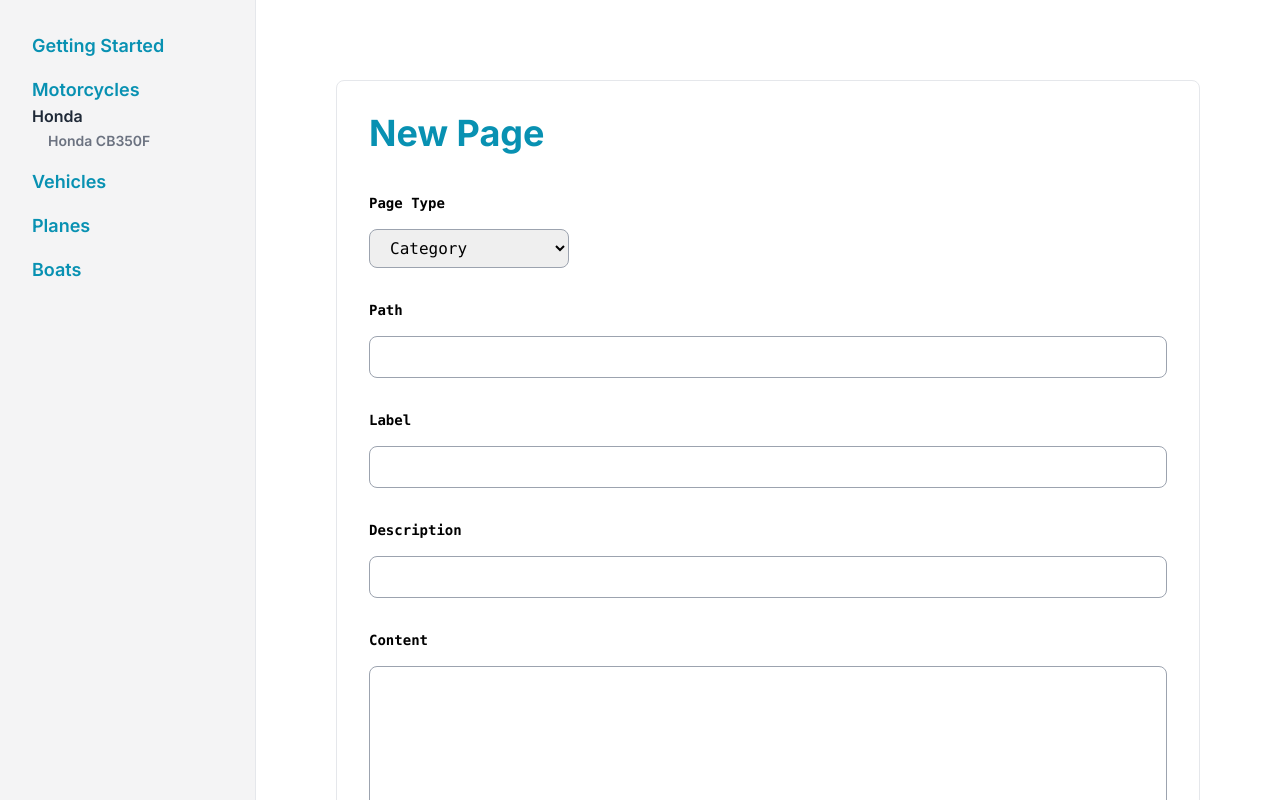
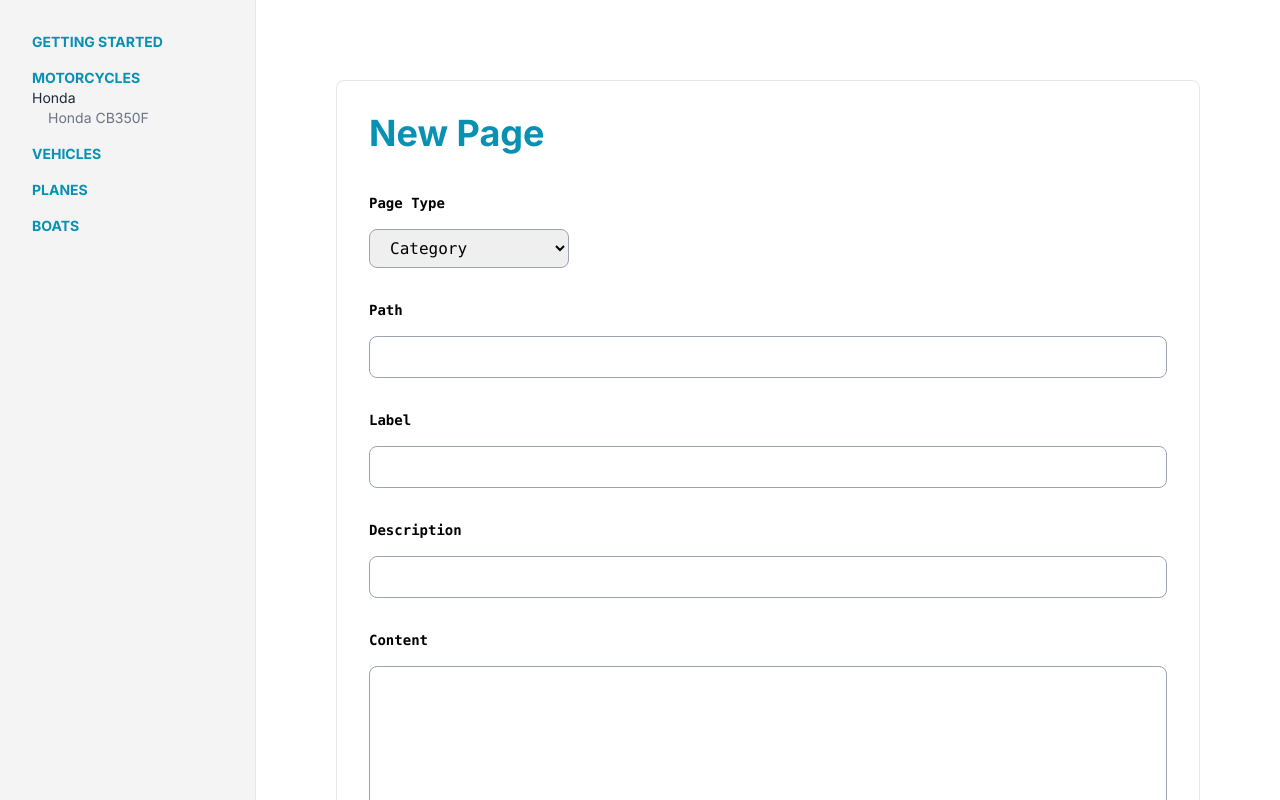
Before and after one commit to jetoneza/wiki-starter, a Next.js app: page /wiki/new in a window 1280 px wide. Shown: the top 800 px of the page. Built offline with nearby package versions, Linux system fonts and the light colour scheme.

Commit message:
refactor: change sidebar items style

```diff
--- a/app/components/Sidebar.tsx
+++ b/app/components/Sidebar.tsx
@@ -10,9 +10,9 @@ export default async function Sidebar() {
         <Link
           href={`/wiki/${category.path}`}
           key={category.id}
-          className="mb-4"
+          className="mb-4 text-sm"
         >
-          <span className="font-semibold text-cyan-600 text-lg">
+          <span className="font-bold text-cyan-600 uppercase">
             {category.label}
           </span>
           {category.topics.map((topic: any) => (
@@ -21,14 +21,16 @@ export default async function Sidebar() {
               key={topic.id}
               className="block"
             >
-              <span className="font-semibold text-gray-800">{topic.label}</span>
+              <span className="text-gray-800">
+                {topic.label}
+              </span>
               {topic.contents.map((content: any) => (
                 <Link
                   href={`/wiki/${category.path}/${topic.path}/${content.path}`}
                   key={content.id}
                   className="block"
                 >
-                  <span className="font-semibold text-gray-500 text-sm ml-4">
+                  <span className="text-gray-500 text-sm ml-4">
                     {content.label}
                   </span>
                 </Link>
```
